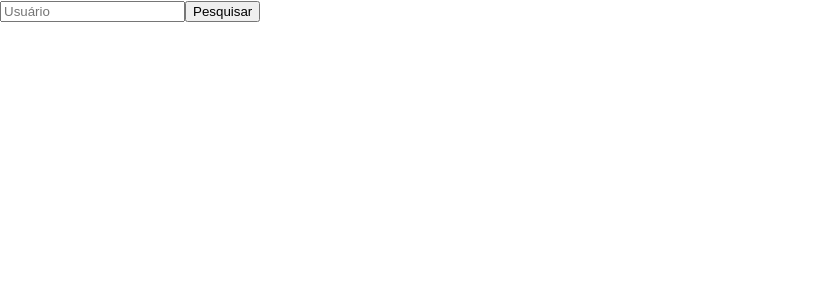
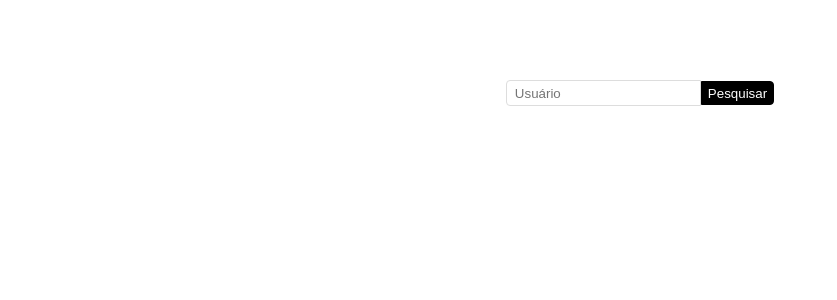
Before and after one commit to GeorgeLindoTorres/curso-react-gama, a React (Create React App) app: page / in a window 1280 px wide. Shown: the top 300 px of the page, without its empty margins (0-837 px from the left). Built offline with nearby package versions, Linux system fonts and the light colour scheme.

Commit message:
Alterando o style da Home com styled-components

```diff
--- a/src/App.js
+++ b/src/App.js
@@ -1,5 +1,7 @@
 import React from "react";
 import Routes from "./routes";
+
+import './style.css';
 
 function App() {
    return (
--- a/src/pages/Home/index.js
+++ b/src/pages/Home/index.js
@@ -1,5 +1,6 @@
 import { useState } from 'react';
 import axios from 'axios';
+import * as S from './styled';
 
 function App(props) {
   const [ usuario, setUsuario ] = useState("")
@@ -8,10 +9,10 @@
   }
 
   return (
-    <>
-      <input className="usuarioInput" placeholder="Usuário" value={usuario} onChange={e => setUsuario(e.target.value)} />
-      <button type="button" onClick={handlePesquisa}>Pesquisar</button>
-    </>
+    <S.Container>
+      <S.Input className="usuarioInput" placeholder="Usuário" value={usuario} onChange={e => setUsuario(e.target.value)} />
+      <S.Button type="button" onClick={handlePesquisa}>Pesquisar</S.Button>
+    </S.Container>
   );
 }
 
--- /dev/null
+++ b/src/pages/Home/styled.js
@@ -0,0 +1,37 @@
+import styled from "styled-components";
+
+export const Input = styled.input`
+    border: 1px solid #ddd;
+    height:1.5rem;
+    padding: 0 .5rem;
+    border-radius: .25rem 0 0 .25rem;
+
+    &:focus,
+    &:active {
+        outline: none;
+        box-shadow: none;
+    }
+`;
+
+export const Button = styled.button`
+    height: 1.5rem;
+    border: 1px solid #000;
+    background: #000;
+    color: #fff;
+    border-radius: 0 .25rem .25rem 0;
+
+    &:focus,
+    &:active {
+        outline: none;
+        box-shadow: none;
+    }
+`;
+
+export const Container = styled.div`
+    width: 100vw;
+    height: 100hw;
+    margin-top: 5rem;
+    display: flex;
+    align-items: center;
+    justify-content: center;
+`
--- /dev/null
+++ b/src/style.css
@@ -0,0 +1,4 @@
+html, body {
+    width: 100vw;
+    height: 100vh;
+}
```
